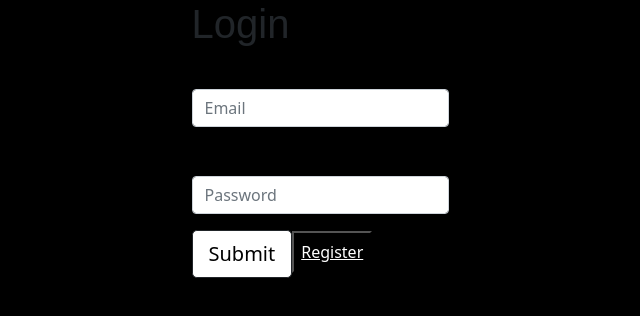
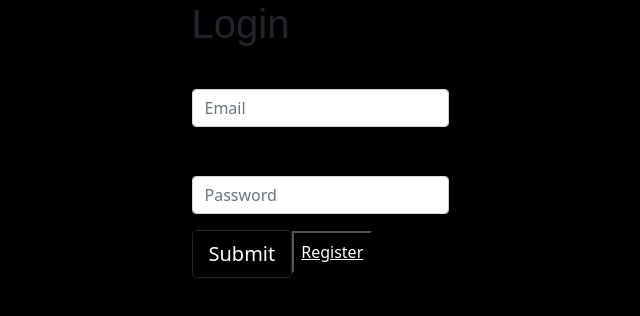
Before and after one commit to jimmyh1150/SportsCardReveal-Client, a React (Create React App) app: page /login in a window 1280 px wide. Shown: the top 316 px of the page, without its empty margins (320-960 px from the left). Built offline with nearby package versions, Linux system fonts and the light colour scheme.

Commit message:
sportscardupdate modal styled with css

```diff
--- a/src/Components/SportscardCreate.css
+++ b/src/Components/SportscardCreate.css
@@ -22,6 +22,6 @@ input.form-control {
 }
 
 button.btn.btn-secondary {
-    background-color: #fff;
-    color: #000;
+    background-color: #000;
+    color: #fff;
 }
--- a/src/Components/SportscardUpdate.css
+++ b/src/Components/SportscardUpdate.css
@@ -22,6 +22,6 @@ input.form-control {
 }
 
 button.btn.btn-secondary {
-    background-color: #fff;
-    color: #000;
+    background-color: #000;
+    color: #fff;
 }
```
